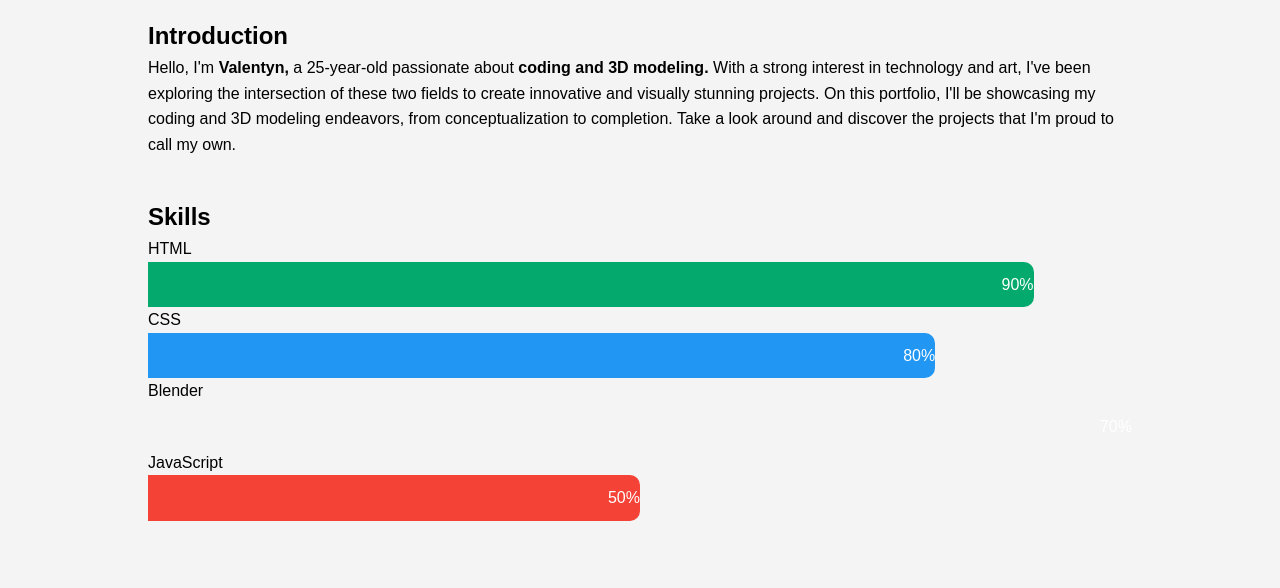
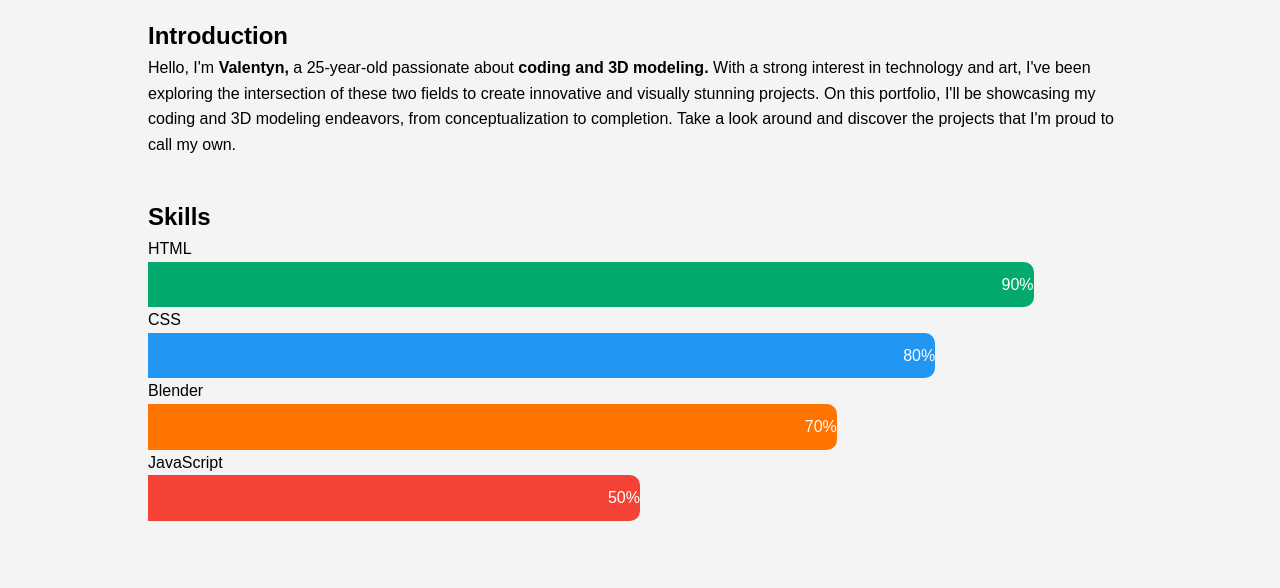
Before and after one commit to Zenumium/portfolio-remaster, a plain HTML site: page index.html in a window 1280 px wide. Shown: the part 156-744 px from the top of the page. Drawn offline with Linux system fonts and the light colour scheme.

Commit message:
added color to blender graph

```diff
--- a/skill.css
+++ b/skill.css
@@ -18,3 +18,7 @@
   width: 50%;
   background-color: #f44336;
 }
+.blender {
+  width: 70%;
+  background-color: #ff7300;
+}
```
